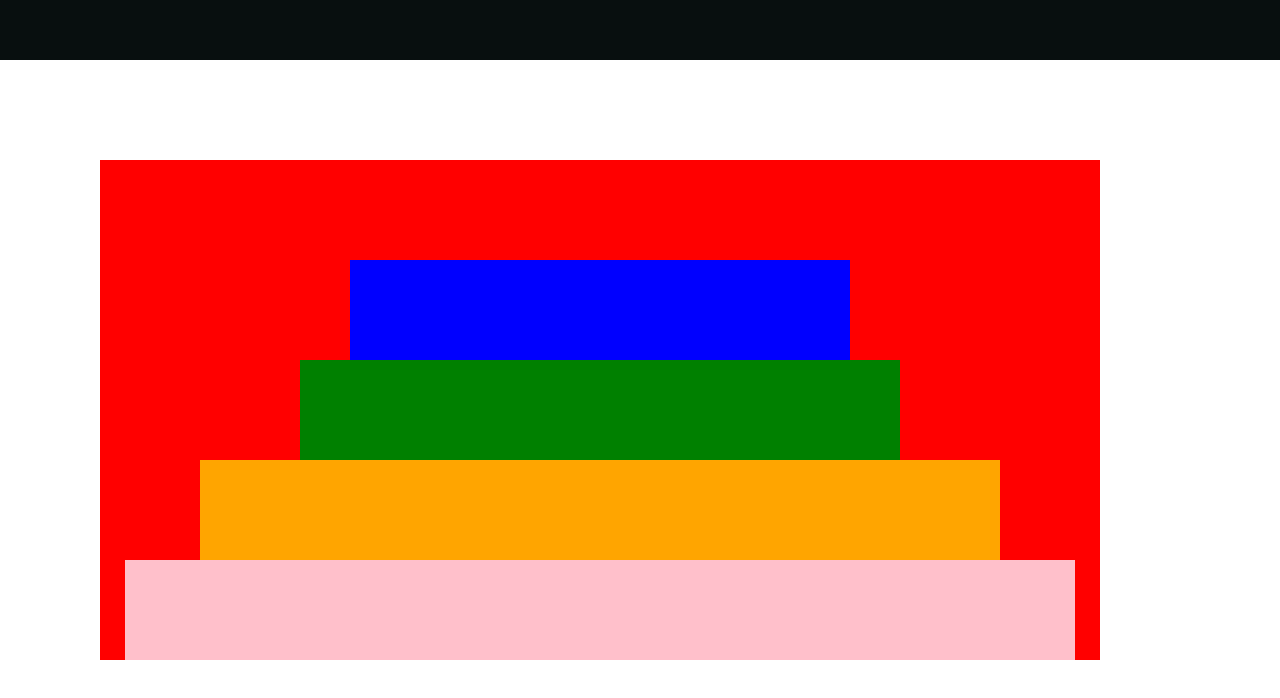
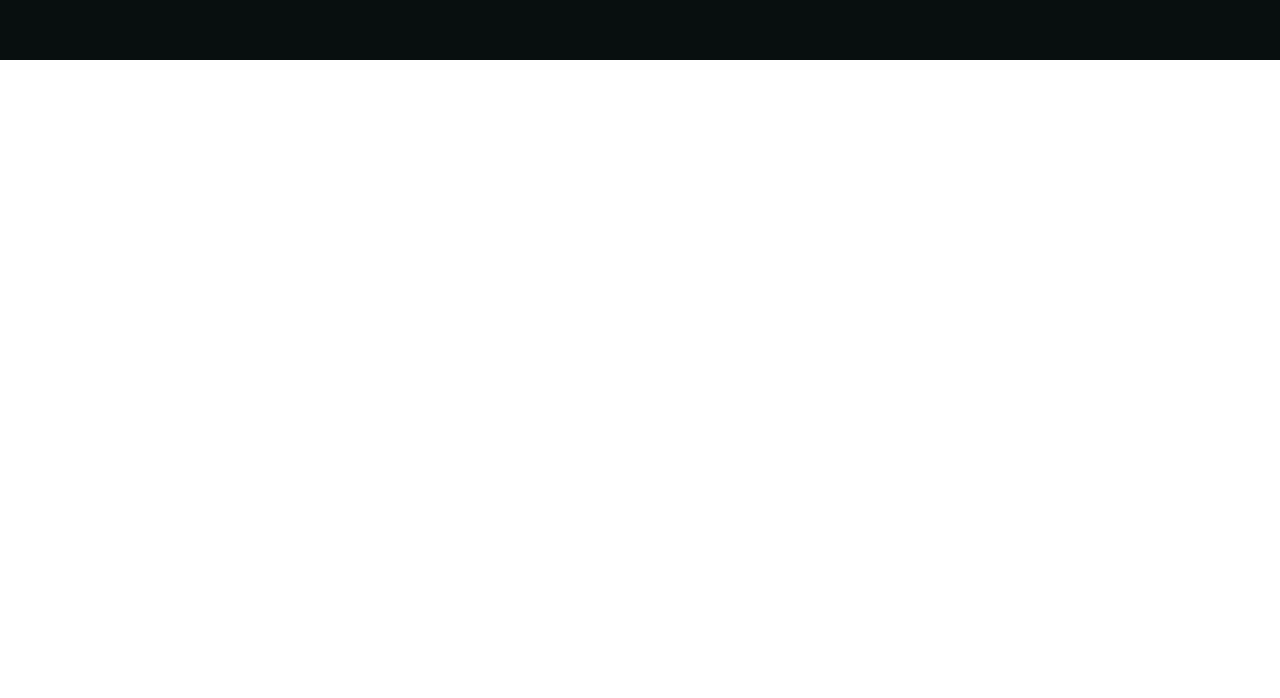
Before and after one commit to tijsv/jbold, a plain HTML site: page index.html in a window 1280 px wide. Shown: the part 1384-2082 px from the top of the page. After the commit the page ends 1444 px from the top, so only its background shows below. Drawn offline with nearby package versions, Linux system fonts and the light colour scheme.

Commit message:
story start

```diff
--- a/index.html
+++ b/index.html
@@ -50,15 +50,6 @@
 				</p>
 			</div>
 		</div>
-
-		<div class="kader">
-			<div class="innerk">
-				<div class="a"></div>
-				<div class="b"></div>
-				<div class="c"></div>
-				<div class="d"></div>
-			</div>
-		</div>
 	</body>
 	<script src="script.js"></script>
 </html>
--- a/stijl.css
+++ b/stijl.css
@@ -186,44 +186,3 @@ nav {
   margin-left: -40px;
   opacity: 0;
 }
-
-.kader {
-  width: 1000px;
-  height: 500px;
-  background-color: red;
-  margin: 100px;
-  display: flex;
-  align-items: flex-end;
-}
-
-.innerk {
-  width: 100%;
-}
-
-.a {
-  height: 100px;
-  width: 50%;
-  background-color: blue;
-  margin: 0 auto;
-}
-
-.b {
-  height: 100px;
-  width: 60%;
-  background-color: green;
-  margin: 0 auto;
-}
-
-.c {
-  height: 100px;
-  width: 80%;
-  background-color: orange;
-  margin: 0 auto;
-}
-
-.d {
-  height: 100px;
-  width: 95%;
-  background-color: pink;
-  margin: 0 auto;
-}
```
